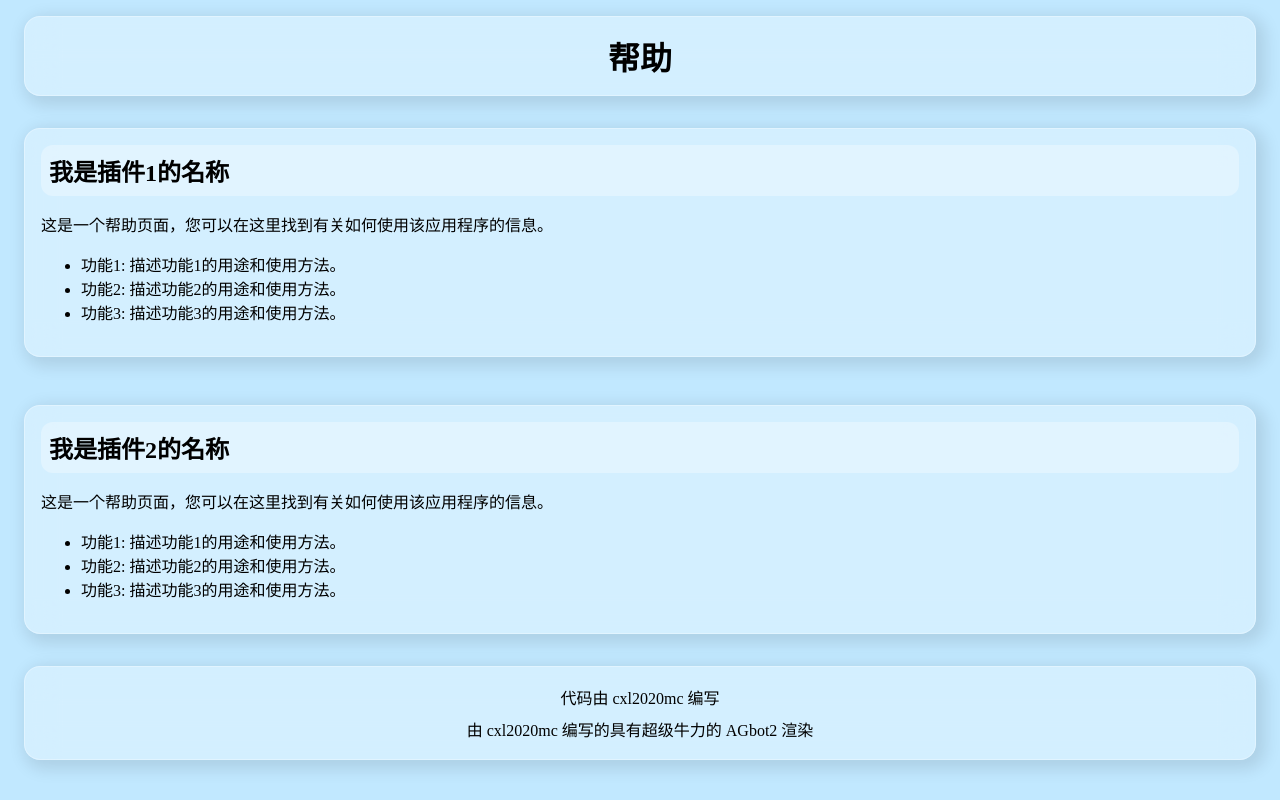
After one commit to cxl2020MC/AGbot2, a Python web app: template plugin/web_static/templates/help.html in a window 1280 px wide. The commit adds this page. Run offline with Jinja, Linux system fonts and the light colour scheme; the template is opened without the code that fills it, so the values that code supplies are empty.

Commit message:
优化性能，并提交未完成的帮助插件

```diff
--- a/plugin/ai/help.py
+++ /dev/null
@@ -1 +0,0 @@
-from qqbot import plugin
--- a/plugin/command.py
+++ b/plugin/command.py
@@ -3,12 +3,11 @@ lazy import sys
 lazy import anyio
 
 from qqbot import plugin, qq_api
-from qqbot.qq_bot import QQ_Bot
 
 # from qqbot.types.bot_event import MessageEventType
-from qqbot.types.qq_api import send_message
-from qqbot.types.qq_api import api_type
+from qqbot.types.qq_api import api_type, send_message
 from qqbot.types.qq_events import qq_message
+lazy from qqbot.qq_bot import QQ_Bot
 
 # lazy import os
 
--- a/plugin/echo.py
+++ b/plugin/echo.py
@@ -1,9 +1,9 @@
 from qqbot import plugin
-from qqbot.qq_bot import QQ_Bot
 
 # from qqbot.types.bot_event import MessageEventType
 from qqbot.types.qq_api import send_message
 from qqbot.types.qq_events import qq_message
+lazy from qqbot.qq_bot import QQ_Bot
 
 plugin = plugin.Plugin("echo", "一个简单的回声插件", "1.0.0")
 
--- a/plugin/web_static/static/css/main.css
+++ b/plugin/web_static/static/css/main.css
@@ -25,6 +25,14 @@
     box-sizing: border-box;
 }
 
+:root {
+    color-scheme: light dark;
+}
+
+/* html {
+    background-color: var(--background-color);
+    color: var(--text-color);
+} */
 
 .card {
     background-color: var(--blur-background-color);
--- a/plugin/web_static/templates/base/base.html.jinja
+++ b/plugin/web_static/templates/base/base.html.jinja
@@ -4,6 +4,7 @@
     <meta charset="UTF-8" />
     <meta name="viewport" content="width=device-width, initial-scale=1.0" />
     {% block head %}
+      <link rel="stylesheet" href="{{ get_data_url('css/base.css') }}" />
       <title>{% block title %}默认标题{% endblock %}</title>
     {% endblock %}
   </head>
--- /dev/null
+++ b/plugin/web_static/templates/help.html
@@ -0,0 +1,105 @@
+<!DOCTYPE html>
+
+<head>
+  <link rel="stylesheet" href="../static/css/main.css" />
+  <style>
+    .background-img {
+      position: fixed;
+      top: 0;
+      left: 0;
+      width: 100%;
+      height: 100%;
+      object-fit: cover;
+      z-index: -1;
+    }
+
+    body {
+      background-color: #c1e8ff
+    }
+
+    .card {
+      box-shadow: 0.3em 0.3em 1em .3em rgba(0 0 0 / 0.1);
+    }
+
+    .header-div {
+      text-align: center;
+
+      h1 {
+        margin: 0;
+      }
+    }
+
+    .footer-info {
+      text-align: center;
+      padding: 10px;
+
+      p {
+        margin: .5em 0;
+      }
+    }
+
+    .help-card {
+      display: flex;
+      flex-direction: row;
+      flex-wrap: wrap;
+      align-content: center;
+      gap: 1em;
+    }
+
+    .plugin-item {
+      flex: 1 1 40em;
+
+      .plugin-item-header {
+        font-size: 1.5em;
+        font-weight: bold;
+        margin-bottom: 0.5em;
+        background-color: var(--blur-background-color);
+        border-radius: .5em;
+        padding: .5rem;
+      }
+    }
+  </style>
+</head>
+
+<body>
+  <!-- <img class="background-img"
+    src="https://cxl2020mc-1304820025.file.myqcloud.com/img/%E5%A3%81%E7%BA%B8/%E5%8E%9F%E7%A5%9E/%E5%8E%9F%E6%91%84/5.8%E5%A4%8F%E6%B4%BB/58d59efed3d0d6135e3edbf03172137b.png">
+  <header> -->
+  <div class="header-div card">
+    <h1>帮助</h1>
+  </div>
+  </header>
+  <main>
+    <div class="help-card">
+      <div class="plugin-item card">
+        <div class="plugin-item-header">我是插件1的名称</div>
+        <div class="plugin-item-body">
+          <p>这是一个帮助页面，您可以在这里找到有关如何使用该应用程序的信息。</p>
+          <ul>
+            <li>功能1: 描述功能1的用途和使用方法。</li>
+            <li>功能2: 描述功能2的用途和使用方法。</li>
+            <li>功能3: 描述功能3的用途和使用方法。</li>
+          </ul>
+        </div>
+      </div>
+      <div class="plugin-item card">
+        <div class="plugin-item-header">我是插件2的名称</div>
+        <div class="plugin-item-body">
+          <p>这是一个帮助页面，您可以在这里找到有关如何使用该应用程序的信息。</p>
+          <ul>
+            <li>功能1: 描述功能1的用途和使用方法。</li>
+            <li>功能2: 描述功能2的用途和使用方法。</li>
+            <li>功能3: 描述功能3的用途和使用方法。</li>
+          </ul>
+        </div>
+      </div>
+    </div>
+  </main>
+  <footer>
+    <div class="footer-info card">
+      <p>代码由 cxl2020mc 编写</p>
+      <p>由 cxl2020mc 编写的具有超级牛力的 AGbot2 渲染</p>
+    </div>
+
+  </footer>
+</body>
```
Also changed, not shown: plugin/help.py (added, +22 -0 lines), plugin/web_static/templates/help.html.jinja (+16 -3 lines), qqbot/utils/jinja_utils.py (+20 -1 lines).
